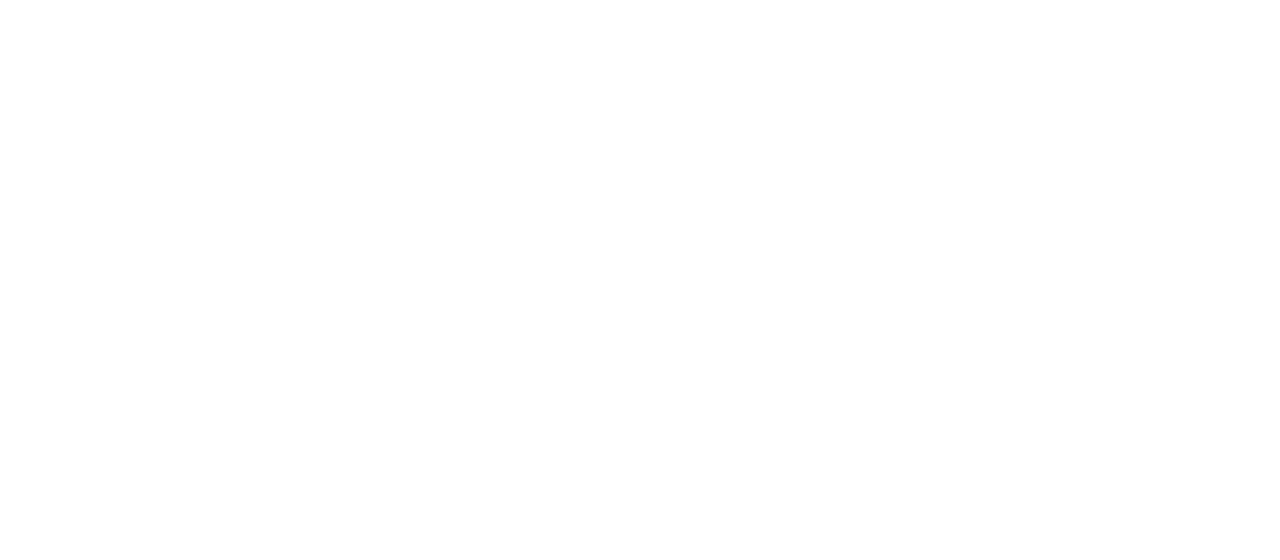
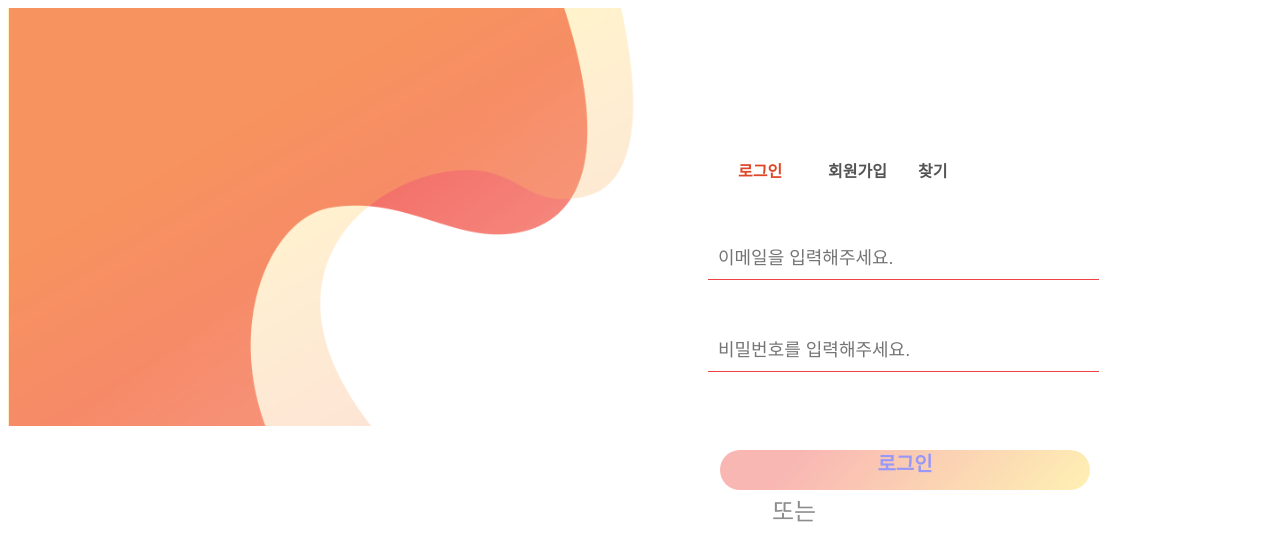
Before and after one commit to Re-Coder-3/front-end, a React (Create React App) app in the folder project/: page /login in a window 1280 px wide. Shown: the top 560 px of the page. Built offline with nearby package versions, Linux system fonts and the light colour scheme.

Commit message:
프로필

```diff
--- a/project/src/App.js
+++ b/project/src/App.js
@@ -3,6 +3,7 @@ import { Route } from 'react-router-dom'
 import Main from "./page/Main";
 import Profile from "./page/Profile";
 import Profile3 from "./component/Profile3";
+import Login from "./component/Login";
 
 function App() {
   return (
@@ -11,6 +12,7 @@ function App() {
         <Route path="/" component={Main} exact={true}/>
         <Route path="/profile"  component={Profile} />
         <Route path="/profileportfolio" component={Profile3} />
+        <Route path="/login" component={Login}    />
     </div>
       </switch>
   );
--- /dev/null
+++ b/project/src/component/Login.js
@@ -0,0 +1,152 @@
+import React, {useCallback, useState} from 'react';
+import {Link, Route} from 'react-router-dom';
+import styled from "styled-components";
+import login from "../img/login.png";
+
+const Input = styled.input`
+width: 371px;
+left: 771px;
+top: 290px;
+font-size: 18px;
+padding: 10px;
+margin-left:700px;
+margin-top: 50px;
+border: none;
+border-bottom: 1.5px solid #f04244 ;
+background: none;
+`;
+
+const Section = styled.div`
+  margin: 0px;
+  border: 0px;
+  background-image: url(${login});
+  background-repeat: no-repeat;
+  background-size: cover;
+`;
+
+
+
+/*일반 회색 버튼(선택되지 않은 버튼)*/
+const Btn1 = styled.div`
+float:left;
+margin-top: 150px;
+margin-left:20px;
+width :70px;
+height:30px;
+color:#545454;
+background:none;
+border:none;
+A {text-decoration: none; color: #545454;}
+A:visited { text-decoration: none; }
+A:hover { text-decoration: none; }
+A:focus { text-decoration: none; }
+A:hover, a:active { text-decoration: none; }
+font-weight: bold;
+
+`;
+/*핑크색 버튼(선택된 버튼)*/
+const Btn2 = styled.div`
+float:left;
+margin-top: 150px;
+margin-left:730px;
+width :70px;
+height:30px;
+color:#DE4726;
+background:none;
+border:none;
+A {text-decoration: none; color: #DE4726;}
+A:visited { text-decoration: none; }
+A:hover { text-decoration: none; }
+A:focus { text-decoration: none; }
+A:hover, a:active { text-decoration: none; }
+font-weight: bold;
+`
+
+const LoginBtn = styled.div`
+position: absolute;
+width: 370px;
+height: 40px;
+left: 720px;
+top: 450px;
+background: linear-gradient(311.48deg, #FFE143 -3.24%, rgba(255, 255, 255, 0) 78.93%), #F04E44;
+opacity: 0.4;
+border-radius: 20px;
+text-align: center;
+font-family: Noto Sans KR;
+font-style: normal;
+font-weight: 500;
+font-size: 20px;
+line-height: 29px;
+color: #6B6B6B;
+A {text-decoration: none; color: color: #6B6B6B;}
+A:visited { text-decoration: none; }
+A:hover { text-decoration: none; }
+A:focus { text-decoration: none; }
+A:hover, a:active { text-decoration: none; }
+font-weight: bold;
+`;
+
+const H = styled.h2`
+position: absolute;
+width: 60px;
+height: 32px;
+left: 772px;
+top: 478px;
+
+font-family: Roboto;
+font-style: normal;
+font-weight: normal;
+font-size: 24px;
+line-height: 28px;
+
+color: #8C8C8C;
+`;
+
+const Login= () => {
+    const [email,setEmail] = useState("");
+    const [password, setPassword] = useState("");
+    const memberEmail = useCallback((e) => {
+        setEmail(e.target.value);
+    },[]);
+    const memberPW = useCallback((e) => {
+        setPassword(e.target.value);
+    },[]);
+    return(
+        <Section>
+
+            <Btn2>
+                <Link to={"/Login"}>로그인</Link>
+            </Btn2>
+
+
+            <Btn1>
+               <Link to={"/profile"}>회원가입</Link>
+            </Btn1>
+
+            <Btn1>
+               <Link to={"/find"}>찾기</Link>
+            </Btn1>
+
+
+            <Input
+                type="text"
+                name="id"
+                placeholder="이메일을 입력해주세요."
+                onChange={memberEmail}
+            />
+            <Input
+                type="password"
+                name="password"
+                placeholder="비밀번호를 입력해주세요."
+                onChange={memberPW}
+            />
+            <LoginBtn><Link to="/">로그인</Link></LoginBtn>
+            <br/><br/><br/><br/>
+            <H>또는</H>
+        </Section>
+    );
+};
+
+
+
+export default Login;
--- a/project/src/component/Profile1.js
+++ b/project/src/component/Profile1.js
@@ -80,12 +80,14 @@ color: #363636;
 
 const Profile1 = () => {
     const [category,setCategory] = useState([]);
-    const myCategory = useCallback ((e) => {
-        setCategory(category.concat(JSON.parse(e.target.value)));
+
+    const onClick = (e) => {
+        e.preventDefault();
+        setCategory([...category,e.target.id]);
+        console.log(category);
+    };
+
         /*
-                let copy = [];
-                copy = category.concat(...category,setCategory);
-                /*
                 if (e.property==true){
                     e.property = false;
                     //배열에서 삭제
@@ -95,11 +97,10 @@ const Profile1 = () => {
                     newCategory.push(e.target.id);
                 }
 
+           */
 
-        copy.forEach(s => console.log(s));*/
 
-    });
-    console.log(category);
+
 
     return(
         <div>
@@ -115,7 +116,7 @@ const Profile1 = () => {
                     id = "beauty"
                     value = "beauty"
                     property = "false"
-                    onClick={myCategory}
+                    onClick={onClick}
                 >
                     <FaApple size="1x"  />뷰티
                 </SelectButton>
@@ -124,7 +125,7 @@ const Profile1 = () => {
                     id = "education"
                     value = "education"
                     property = "false"
-                    onClick={myCategory}
+                    onClick={onClick}
                 >
                     <FaApple size="1x"  />교육
                 </SelectButton>
@@ -133,7 +134,7 @@ const Profile1 = () => {
                     id = "shot"
                     value = "shot"
                     property = "false"
-                    onClick={myCategory}
+                    onClick={onClick}
                 >
                     <FaApple size="1x"  />촬영
                 </SelectButton>
@@ -142,7 +143,7 @@ const Profile1 = () => {
                     id = "medical"
                     value = "medical"
                     property = "false"
-                    onClick={myCategory}
+                    onClick={onClick}
                 >
                     <FaApple size="1x"  />의료
                 </SelectButton>
@@ -151,7 +152,7 @@ const Profile1 = () => {
                     id = "etc"
                     value = "etc"
                     property = "false"
-                    onClick={myCategory}
+                    onClick={onClick}
                 >
                     <FaApple size="1x"  />기타
                 </SelectButton>
```
Also changed, not shown: project/src/component/Find.js (added), project/src/img/find.png (added), project/src/img/login.png (added).
